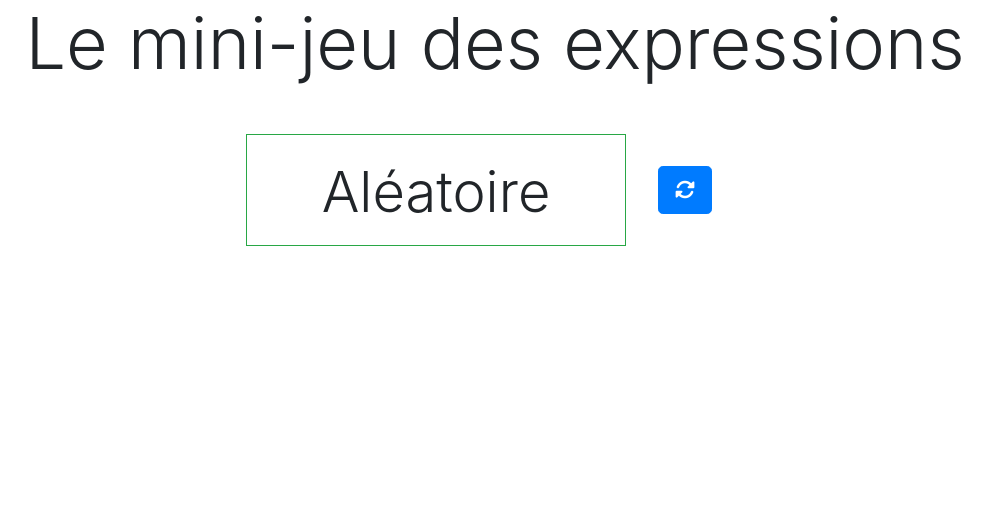
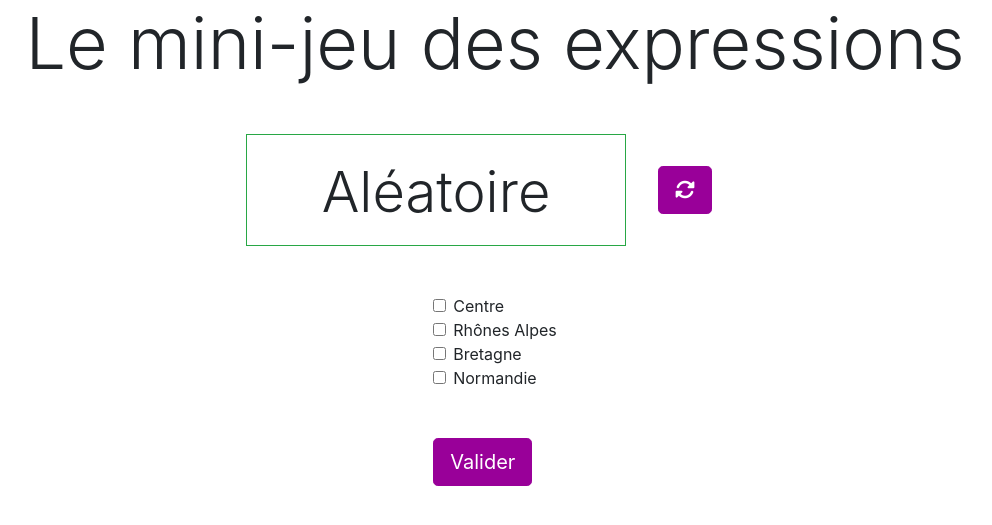
Before and after one commit to kriiox/expression_regionale, a PHP site: page /minijeu.php in a window 1280 px wide. Shown: the part 56-581 px from the top of the page, without its empty margins (145-1137 px from the left). Run offline with PHP 8.4, Linux system fonts and the light colour scheme; some libraries are stand-ins or nearby versions.

Commit message:
minijeu++

```diff
--- a/header.php
+++ b/header.php
@@ -14,7 +14,7 @@
   </head>
     <body>
         <nav class="navbar navbar-expand navbar-dark bg-dark">
-            <a class="navbar-brand" href="#">Expression régionale</a>
+            <a class="navbar-brand" href="index.php">Expression régionale</a>
             <button class="navbar-toggler" type="button" data-toggle="collapse" data-target="#navbars" aria-controls="navbars" aria-expanded="false" aria-label="Toggle navigation">
                 <span class="navbar-toggler-icon"></span>
             </button>
--- a/minijeu.php
+++ b/minijeu.php
@@ -14,8 +14,31 @@
 
             <!-- Bouton de refresh -->
             <div class="col-md-auto p-2 m-4">
-            <a class="btn btn-primary btn-lg" href="#"><i class="fas fa-sync-alt"></i></a>
+                <a style="background-color: #990099; border-color: #990099;" class="btn btn-primary btn-lg" href="minijeu.php"><i class="fas fa-sync-alt"></i></a>
             </div>
+        </div>
+        <!-- Le form avec les checkbox et les deux boutons -->
+        <div class="row mt-5 justify-content-md-center">
+            <form class="form display-5">
+                <div class="form-check">
+                    <input type="checkbox" class="form-check-input" id="exampleCheck1">
+                    <label class="form-check-label" for="exampleCheck1">Centre</label>
+                </div>
+                <div class="form-check">
+                    <input type="checkbox" class="form-check-input" id="exampleCheck2">
+                    <label class="form-check-label" for="exampleCheck2">Rhônes Alpes</label>
+                </div>
+                <div class="form-check">
+                    <input type="checkbox" class="form-check-input" id="exampleCheck3">
+                    <label class="form-check-label" for="exampleCheck3">Bretagne</label>
+                </div>
+                <div class="form-check">
+                    <input type="checkbox" class="form-check-input" id="exampleCheck4">
+                    <label class="form-check-label" for="exampleCheck4">Normandie</label>
+                </div>
+                <button style="background-color: #990099; border-color: #990099;" type="button" class="btn btn-primary mt-5 btn-lg">Valider</button>
+                <button style="display: none; background-color: #990099; border-color: #990099;" type="button" class="btn btn-primary mt-5 btn-lg">Rejouer</button>
+            </form>
         </div>
     </div>
 
```
Lines whose indentation alone changed are shown as unchanged.
